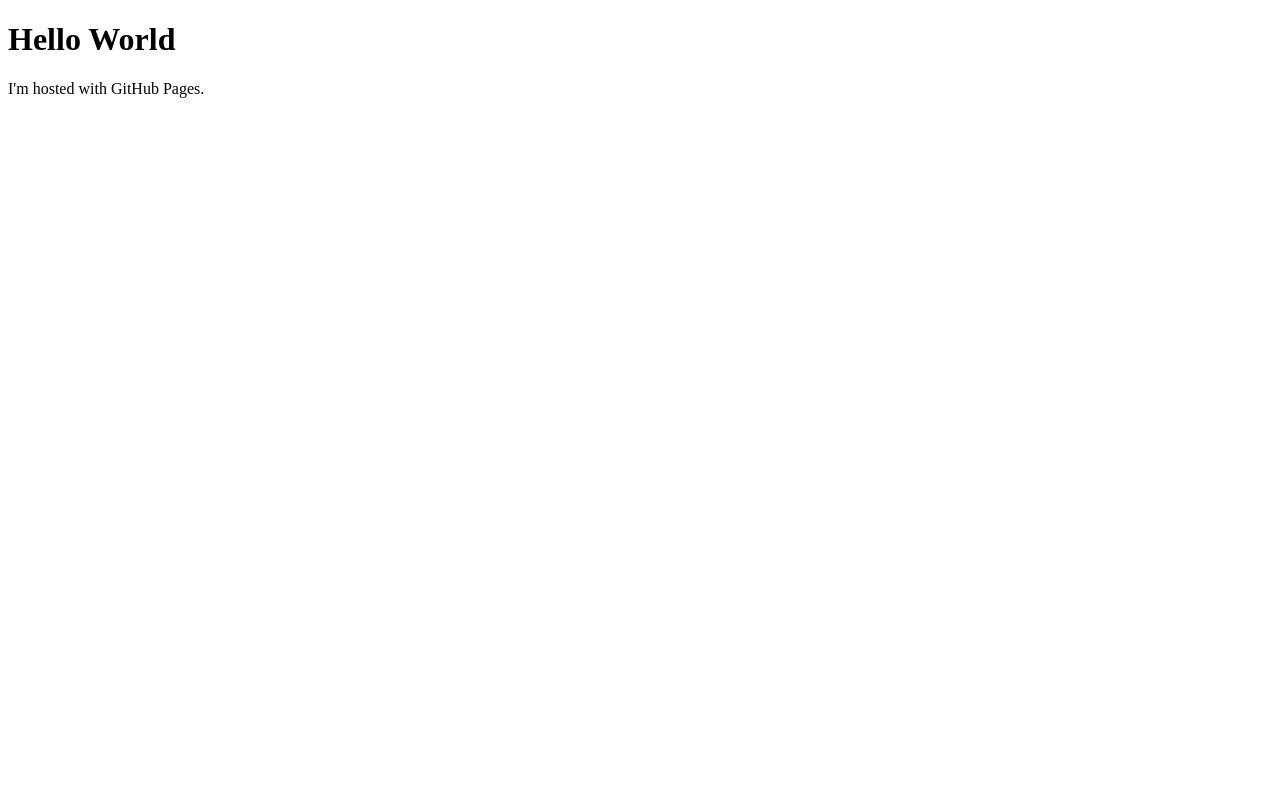
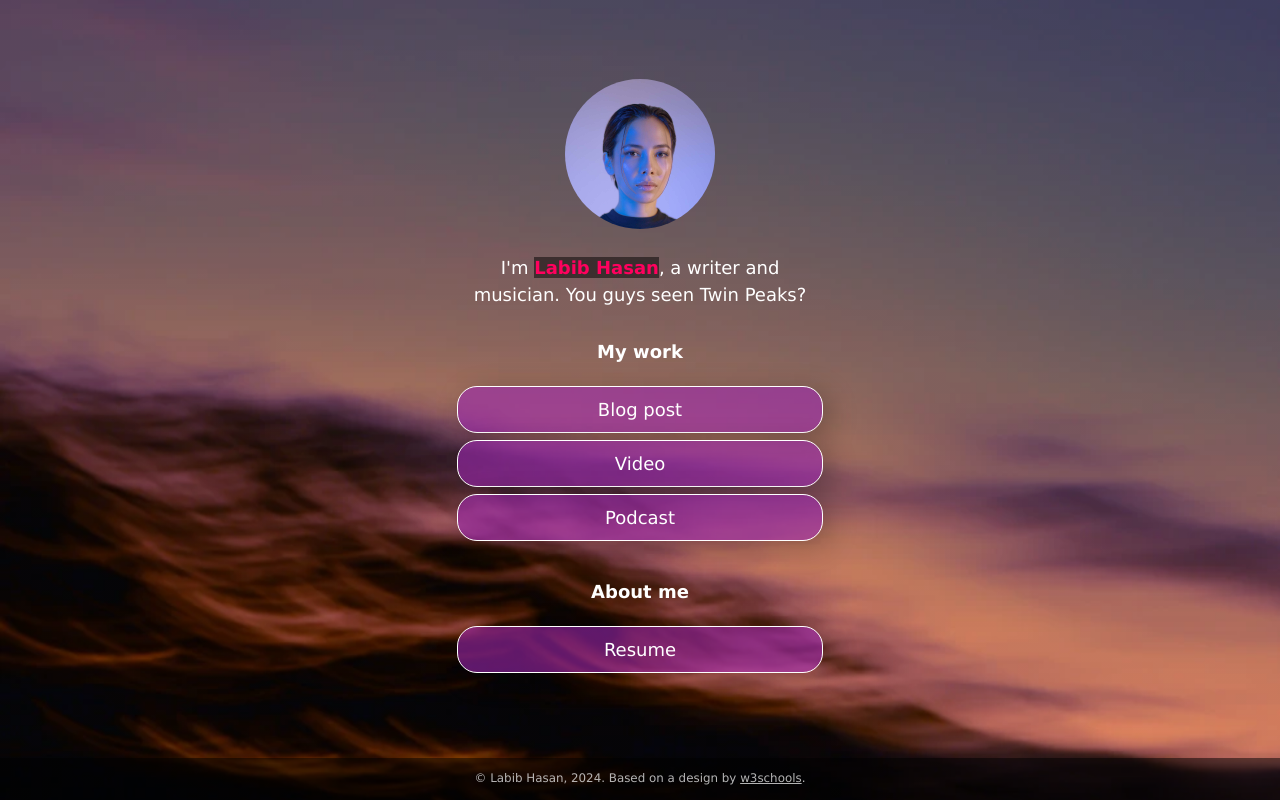
Before and after one commit to Hasanlm23123/Hasanlm23123.github.io, a plain HTML site: page index.html in a window 1280 px wide. Drawn offline with Linux system fonts and the light colour scheme.

Commit message:
moving file
s

```diff
--- /dev/null
+++ b/css/style.css
@@ -0,0 +1,231 @@
+:root {
+    --primaryText: #fff;
+    --secondaryText: #ff015e;
+    --primary: rgba(156, 39, 176, .60);
+    --secondary: rgba(255, 1, 94, .60);
+    --buttonHover: rgba(156, 39, 176, .40);
+    --smallButtonHover: rgba(0, 0, 0, .25);
+}
+
+html {
+    box-sizing: border-box;
+    /* keeps button boxes within phone screen width */
+    -ms-text-size-adjust: 100%;
+    -webkit-text-size-adjust: 100%;
+    height: 100%;
+}
+
+*,
+*:before,
+*:after {
+    box-sizing: inherit;
+}
+
+body {
+    margin: 0;
+    min-height: 100%;
+    /* The image used for the site background. Try changing skyscape.jpg to stars.jpg. Put a replacement photo in the images folder and, in line 21 below, replace skyscape.jpg with yourbackgroundfilename.jpg */
+    /* The linear gradient darkens the image, like putting a sunglasses lens on top of it. If you want to darken the image even more, change 0.1 (both times) to 0.3 or higher */
+    background: linear-gradient(rgba(0, 0, 0, 0.1), rgba(0, 0, 0, 0.1)), url(../images/skyscape.jpg);
+    /* Prevents the browser from repeating or "tiling" the background image */
+    background-repeat: no-repeat;
+    background-position: center;
+    /* Freezes the image so that even the content scrolls down, the background stays put */
+    background-attachment: fixed;
+    /* Resizes the background image to cover the entire container */
+    background-size: cover;
+    font-family: Futura, Verdana, sans-serif;
+    line-height: 1.5;
+    font-size: 18px;
+    display: flex;
+    flex-direction: column;
+    justify-content: space-around;
+    align-items: center;
+}
+
+h1 {
+    font-size: 1em;
+}
+
+h2 {
+    font-size: 1em;
+    margin-bottom: 0;
+}
+
+img {
+    margin: .5em 1em;
+    /* border: 1px solid #ccc; */
+    border-radius: 50%;
+    height: 150px;
+    max-width: 100%;
+    object-fit: cover;
+    /* Resizes the image to cover the entire container */
+}
+
+.container {
+    text-align: center;
+    width: 100%;
+    padding: 0;
+    margin-right: auto;
+    margin-left: auto;
+    flex: 1;
+    display: flex;
+    flex-direction: column;
+    justify-content: center;
+}
+
+.image-container {
+    text-align: center;
+    width: 100%;
+}
+
+.main-text-color {
+    color: var(--primaryText);
+}
+
+.name {
+    color: var(--secondaryText);
+}
+
+.name strong {
+    background-color: rgba(0, 0, 0, 0.50);
+}
+
+.section-header {
+    padding-top: .5em;
+}
+
+.button,
+.intro,
+.links-container,
+.slidedown,
+.external-link {
+    width: 100%;
+    min-width: 50%;
+    padding: .5em 1em;
+    text-decoration: none;
+    color: inherit;
+    text-align: center;
+}
+
+.button, .external-link {
+    border: 1px solid var(--primaryText);
+    border-radius: 20px;
+    box-shadow: 7px 6px 28px 1px rgba(0, 0, 0, 0.24);
+    overflow: hidden;
+    white-space: nowrap;
+    display: inline-block;
+    background-color: var(--primary);
+    cursor: pointer;
+    transition: 0.2s all;
+}
+
+.button:not(.highlight) {
+    background-color: var(--primary);
+}
+
+@media (hover: hover) {
+    .button:hover { background-color: var(--buttonHover); }
+}
+
+.button.highlight {
+    background-color: var(--secondary);
+}
+
+.button:active, .external-link:active {
+    transform: scale(0.98);
+    /* Scaling button to 0.98 to its original size */
+    box-shadow: 3px 2px 22px 1px rgba(0, 0, 0, 0.24);
+    /* Lowering the shadow */
+}
+
+.intro {
+    margin: 0 auto;
+}
+
+.section {
+    margin-top: 1em;
+}
+
+.slidedown {
+    margin: 0 auto;
+    padding: 0;
+    -webkit-transition: height .4s ease;
+    -o-transition: height .4s ease;
+    transition: height .4s ease;
+    overflow: hidden;
+    height: 0;
+}
+
+.external-link {
+    border: 1px solid var(--primaryText);
+    border-radius: 20px;
+    background-color: transparent;
+    display: flex;
+    align-items: center;
+    justify-content: center;
+    padding: 0;
+    margin: .5em auto 1.5em auto;
+    text-decoration: none;
+    color: inherit;
+    height: 2em;
+    width: 6em;
+}
+
+.external-link:hover {
+    background-color: var(--smallButtonHover)
+}
+
+.description {
+    display: flex;
+    text-align: left;
+    flex-direction: column;
+    padding: 0 .6em;
+}
+
+.description > p {
+    margin: .5em 0;
+}
+
+.footer {
+  font-size: .66em;
+  background-color: rgba(0, 0, 0, .5);
+  color: rgba(225, 225, 225, .8);
+  text-decoration: none;
+  width: 100%;
+  min-height: 3em;
+  display: flex;
+  align-items: center;
+  justify-content: center;
+  position: relative;
+}
+
+.footer a {
+    color: inherit;
+}
+
+/* Media queries allow you to change style properties according to the screen width. In this case, if the screen is AT LEAST 540 pixels wide (bigger than a standard phone), the .container resizes to 540 pixels and the buttons and intro resize to 85% of the container width */
+@media (min-width: 540px) {
+    .container {
+        max-width: 540px;
+    }
+
+    .button,
+    .intro,
+    .slidedown {
+        width: 85%;
+    }
+}
+
+/* If the screen is AT LEAST 768 pixels wide (standard tablet or larger), the .container resizes to 750 pixels and the buttons and intro resize to 40% of the container width */
+@media (min-width: 768px) {
+    .container {
+        max-width: 768px;
+    }
+
+    .button,
+    .intro,
+    .slidedown {
+        width: 40%;
+    }
+}
--- a/index.html
+++ b/index.html
@@ -1,7 +1,74 @@
 <!DOCTYPE html>
-<html>
-<body>
-<h1>Hello World</h1>
-<p>I'm hosted with GitHub Pages.</p>
+<!-- This page is adapted from w3schools "How to make a link tree website https://www.w3schools.com/howto/howto_website_create_linktree.asp" -->
+<html lang="en">
+
+<head>
+  <meta charset="utf-8" />
+  <meta name="viewport" content="width=device-width, initial-scale=1" />
+  <!-- Add your name below -->
+  <title>Labib Hasan</title>
+  <link rel="stylesheet" href="css/style.css">
+</head>
+
+<body class="main-text-color">
+  <!-- Content container. Everything except footer goes here -->
+  <div class="container">
+    <!-- Image and name container. Put your replacement photo—which you should crop to be square—in the images folder, then change the source attribute to images/yourportraitfilename.jpg. This path says, "Look in the images folder for yourportraitfilename.jpg." Be sure to change the alt text, too. -->
+    <div class="image-container">
+      <img src="images/portrait.jpg" alt="Photo by Art Hauntington">
+    </div>
+    <div class="intro">
+      I'm <span class="name"><strong>Labib Hasan</strong></span>, a writer and musician. You guys seen Twin Peaks?
+    </div>
+    <div class="section-header">
+      <h1>My work</h1>
+    </div>
+    <!-- Replace the # inside of the href="#" with your links. -->
+    <div class="links-container">
+      <div class="button toggle">Blog post</div>
+      <div class="slidedown">
+        <div class="description">
+          <h2>Blog post title</h2>
+          <p>Here, add a short but appealing description of your blog post.</p>
+          <a href="#" class="external-link" target="_blank">Read</a>
+        </div>
+      </div>
+
+      <div class="button toggle">Video</div>
+      <div class="slidedown">
+        <div class="description">
+          <h2>Video title</h2>
+          <p>Add a short but appealing description of your video.</p>
+          <a href="#" class="external-link" target="_blank">Watch</a>
+        </div>
+      </div>
+
+      <div class="button toggle">Podcast</div>
+      <div class="slidedown">
+        <div class="description">
+          <h2>Podcast title</h2>
+          <p>Add a short but appealing description of your podcast</p>
+          <a href="#" class="external-link" target="_blank">Listen</a>
+        </div>
+      </div>
+    </div>
+
+    <!-- Replace # with PDF from Google Docs, or replace the entire section with whatever you want. Or delete it! Or add another section below it!-->
+    <div class="section-header">
+      <h1>About me</h1>
+    </div>
+
+    <div class="links-container">
+      <a href="https://drive.google.com" class="button" target="_blank">Resume</a>
+    </div>
+
+  </div>
+  <div class="footer">
+    <p>© Labib Hasan, 2024. Based on a design by <a
+        href="https://www.w3schools.com/howto/howto_website_create_linktree.asp" target="_blank">w3schools</a>.
+    </p>
+  </div>
+  <script type="text/javascript" src="js/slider.js"></script>
 </body>
+
 </html>
--- /dev/null
+++ b/js/slider.js
@@ -0,0 +1,19 @@
+document.addEventListener("DOMContentLoaded", () => {
+  const a = document.querySelectorAll(".toggle");
+  a.forEach((e) => {
+    e.addEventListener("click", function () {
+      let slider = this.nextElementSibling;
+      if (slider.style.height) {
+        slider.style.height = null;
+        e.classList.remove("highlight");
+      } else {
+        document.querySelectorAll(".toggle.highlight").forEach((f) => {
+          f.classList.remove("highlight");
+          f.nextElementSibling.style.height = null;
+        });
+        e.classList.add("highlight");
+        slider.style.height = slider.scrollHeight + "px";
+      }
+    })
+  })
+})
```
Also changed, not shown: images/portrait.jpg (added), images/skyscape.jpg (added), images/stars.jpg (added), 2 other files.
